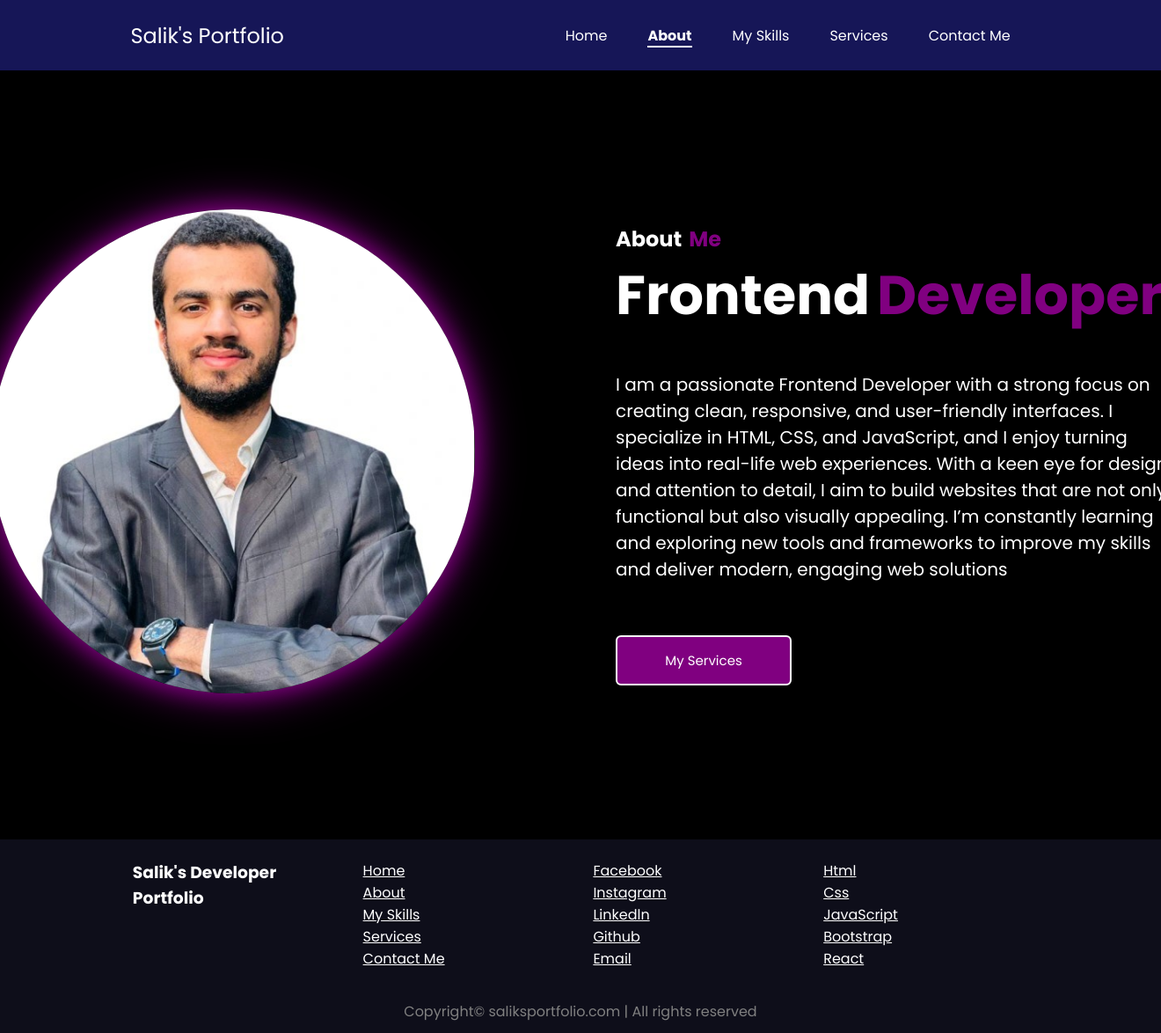
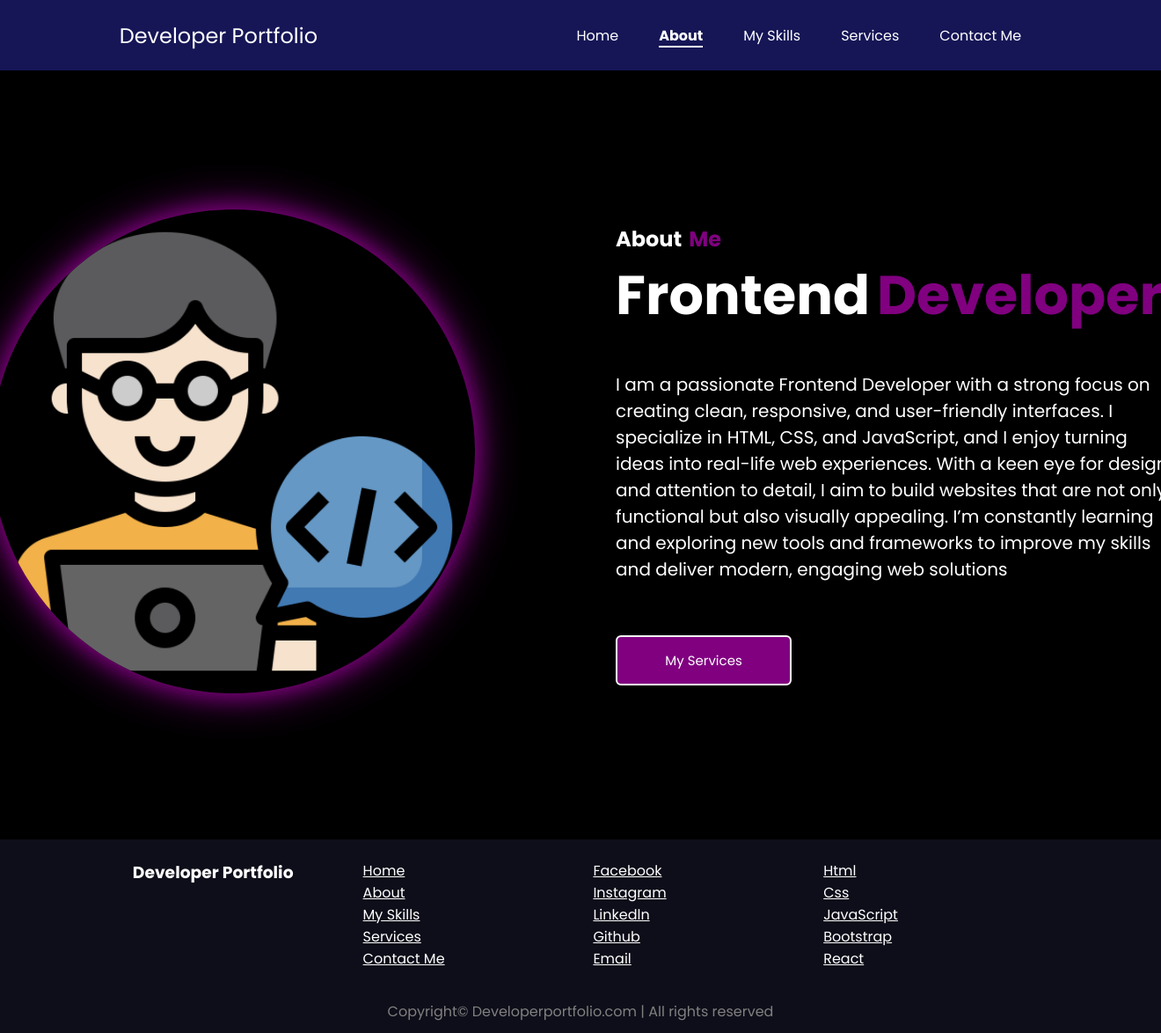
Before and after one commit to salik702/Personal-Portfolio, a Django app: page /about/ in a window 1320 px wide; the page is wider, and only the part inside the window is pictured. Shown: that part at 88% size. Run offline with Django 5.2, Linux system fonts and the light colour scheme.

Commit message:
make changes

```diff
--- a/myapp/static/myapp/css/style.css
+++ b/myapp/static/myapp/css/style.css
@@ -558,9 +558,9 @@ span {
 }
 
 .btn-2:hover {
-    background-color: #1e2167;
-    color: white;
-    font-size: 1.5rem;
+         background-color: white;
+     color: white;
+     font-size: 1.04rem;
 }
 
 /* Skills Page css */
@@ -884,7 +884,3 @@ body {
     padding: 10px;
     border-radius: 5px;
 }
-
-
-
-/* Now make website responsive */
--- a/myapp/templates/myapp/about.html
+++ b/myapp/templates/myapp/about.html
@@ -21,7 +21,7 @@
 <body>
     <header>
         <nav>
-            <div class="left">Salik's Portfolio </div>
+            <div class="left">Developer Portfolio</div>
             <div class="right">
                 <ul class="footer-active">
                     <li><a href="{% url 'home' %}" >Home</a></li>
@@ -35,7 +35,7 @@
     </header>
     <section class="about">
         <div class="about-img">
-            <img src="{% static 'myapp/images/myimage2.jpg' %}" alt="Salik's Image">
+            <img src="{% static 'myapp/images/developer.png' %}" alt="Salik's Image">
         </div>
 
         <div class="about-content">
@@ -55,7 +55,7 @@
     <footer>
         <div class="footer">
             <div class="footer-first">
-                <h3>Salik's Developer Portfolio </h3>
+                <h3>Developer Portfolio </h3>
 
             </div>
             <div class="footer-second">
@@ -129,7 +129,7 @@
         </div>
 
         <div class="footer-rights">
-            Copyright&copy; saliksportfolio.com | All rights reserved
+            Copyright&copy; Developerportfolio.com | All rights reserved
         </div>
     </footer>
 
--- a/myapp/templates/myapp/services.html
+++ b/myapp/templates/myapp/services.html
@@ -21,7 +21,7 @@
 <body>
     <header>
         <nav>
-            <div class="left">Salik's Portfolio</div>
+            <div class="left">Developer Portfolio</div>
             <div class="right">
                 <ul class="footer-active">
                     <li><a href="{% url 'home' %}">Home</a></li>
@@ -82,7 +82,7 @@
 <footer>
     <div class="footer">
         <div class="footer-first">
-            <h3>Salik's Developer Portfolio </h3>
+            <h3>Developer Portfolio </h3>
 
         </div>
         <div class="footer-second">
@@ -156,6 +156,6 @@
     </div>
 
     <div class="footer-rights">
-        Copyright&copy; saliksportfolio.com | All rights reserved
+        Copyright&copy; Developerportfolio.com | All rights reserved
     </div>
 </footer>
--- a/myapp/templates/myapp/skills.html
+++ b/myapp/templates/myapp/skills.html
@@ -18,7 +18,7 @@
 <body style="background-color: #1c1a1a;">
     <header>
         <nav>
-            <div class="left">Salik's Portfolio </div>
+            <div class="left">Developer Portfolio </div>
             <div class="right">
                 <ul class="footer-active">
                     <li><a href="{% url 'home' %}">Home</a></li>
@@ -158,7 +158,7 @@
     <footer>
         <div class="footer">
             <div class="footer-first">
-                <h3>Salik's Developer Portfolio </h3>
+                <h3>Developer Portfolio </h3>
 
             </div>
             <div class="footer-second">
@@ -232,7 +232,7 @@
         </div>
 
         <div class="footer-rights">
-            Copyright&copy; saliksportfolio.com | All rights reserved
+            Copyright&copy; Developerportfolio.com | All rights reserved
         </div>
     </footer>
 
```
Also changed, not shown: myapp/templates/myapp/contactme.html (+5 -5 lines), myapp/templates/myapp/index.html (+4 -4 lines).
